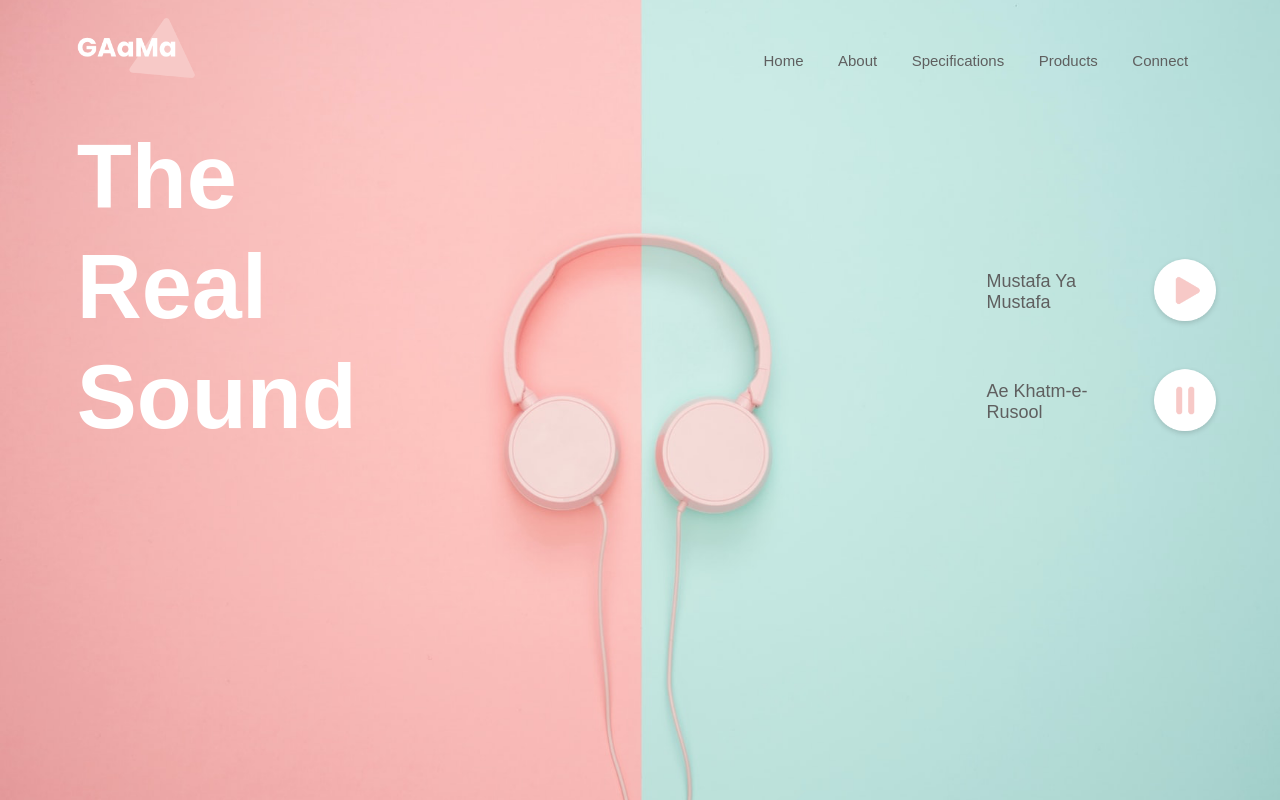
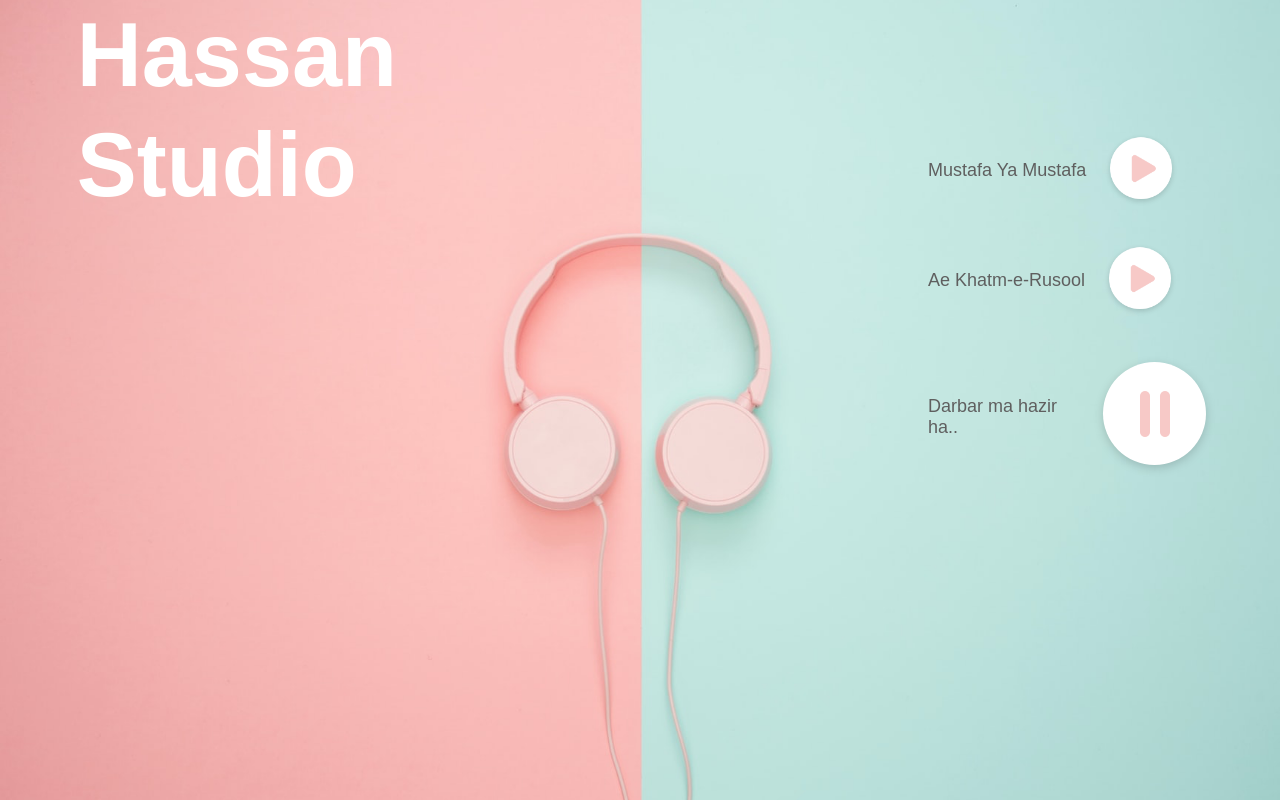
Before and after one commit to J-hassan/project-2, a plain HTML site: page index.html in a window 1280 px wide. Both pictures are taken after a click on the picture 1184 px from the left and 401 px from the top of the page. Drawn offline with Linux system fonts and the light colour scheme.

Commit message:
Update index.html

```diff
--- a/index.html
+++ b/index.html
@@ -10,29 +10,23 @@
 
 
 <div class="container">
-    <div class="navbar">
-        <img src="logo.png" alt="logo" class="logo">
-        <ul>
-            <li><a href="#">Home</a></li>
-            <li><a href="#">About</a></li>
-            <li><a href="#">Specifications</a></li>
-            <li><a href="#">Products</a></li>
-            <li><a href="#">Connect</a></li>
-        </ul>
-    </div>
 
     <div class="content">
         <div class="left-col">
-            <h1>The <br> Real <br> Sound</h1>
+            <h1>Hassan<br> Studio</h1>
         </div>
         <div class="tracks">
         <div class="right-col">
             <p>Mustafa Ya Mustafa</p>
-            <img src="play.png" alt="play icon" id="icon">
+            <img src="play.png" alt="play icon" id="icon" class="icons">
         </div>
         <div class="right-col">
             <p>Ae Khatm-e-Rusool</p>
-            <img src="play.png" alt="play icon" id="icon1">
+            <img src="play.png" alt="play icon" id="icon1" class="icons">
+        </div>
+        <div class="right-col">
+            <p>Darbar ma hazir ha..</p>
+            <img src="play.png" alt="play icon" id="icon2" class="icons">
         </div>
     </div>
     </div>
@@ -43,6 +37,9 @@
 </audio>
 <audio id="mysong1">
     <source src="audio1.mp3" type="audio/mp3">
+</audio>
+<audio id="mysong2">
+    <source src="audio3.mp3" type="audio/mp3">
 </audio>
 
 
@@ -78,6 +75,21 @@ icon1.onclick = function(){
      }
 }
 
+let mysong2 = document.getElementById('mysong2');
+let icon2 = document.getElementById('icon2');
+
+icon2.onclick = function(){
+     if(mysong2.paused){
+        mysong2.play();
+        icon2.src = 'pause.png'
+     }
+     else{
+        mysong2.pause();
+        icon2.src = 'play.png'
+     }
+}
+
+
 
 
 
```
